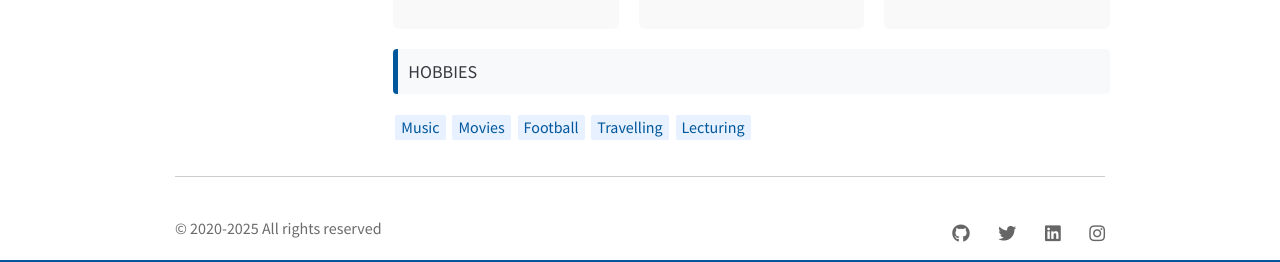
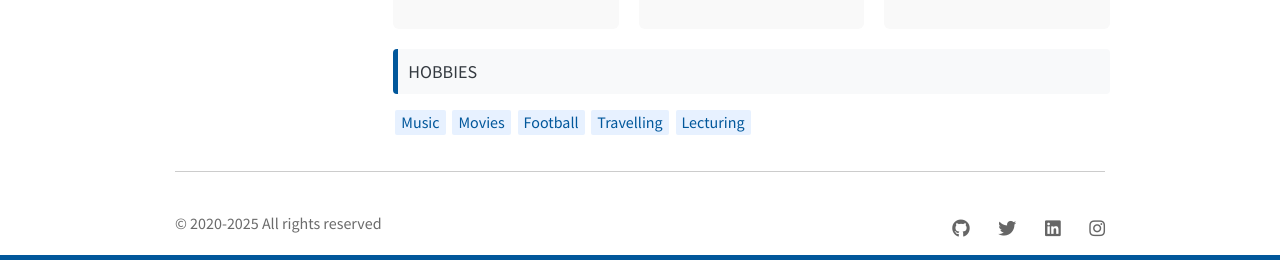
Before and after one commit to lengocluyen/lengocluyen.github.io, a Jekyll site: the page built from resume.html, in a window 1280 px wide. Shown: the part 3100-3362 px from the top of the page. Built offline with Jekyll 4.4.1, drawn with Linux system fonts in a browser that asks for light colours; nearby versions of some CDN libraries.

Commit message:
update 2025 8

```diff
--- a/_includes/interests.html
+++ b/_includes/interests.html
@@ -2,7 +2,7 @@
     <div class="section-header d-flex justify-content-between align-items-center mt-4">
         <span>HOBBIES</span>
       </div>
-      <div class="interest-tags">
+      <div>
         <span class="tag">Music</span>
         <span class="tag">Movies</span>
         <span class="tag">Football</span>
--- a/_layouts/layout.html
+++ b/_layouts/layout.html
@@ -6,7 +6,7 @@
     <meta name="viewport" content="width=device-width, initial-scale=1">
 	  <meta name="author" content="{{ site.author }}" />
     <meta name="description" content="{{ site.description }}">
-    <link rel="favicon" href="{{ site.baseurl }}static/img/favicon.ico">
+    <link rel="favicon" href="{{ site.baseurl }}static/img/lnl.ico">
 
     {% if page.title %}
       <title>{{ page.title }}</title>
```
Also changed, not shown: static/img/lnl.ico (added).
